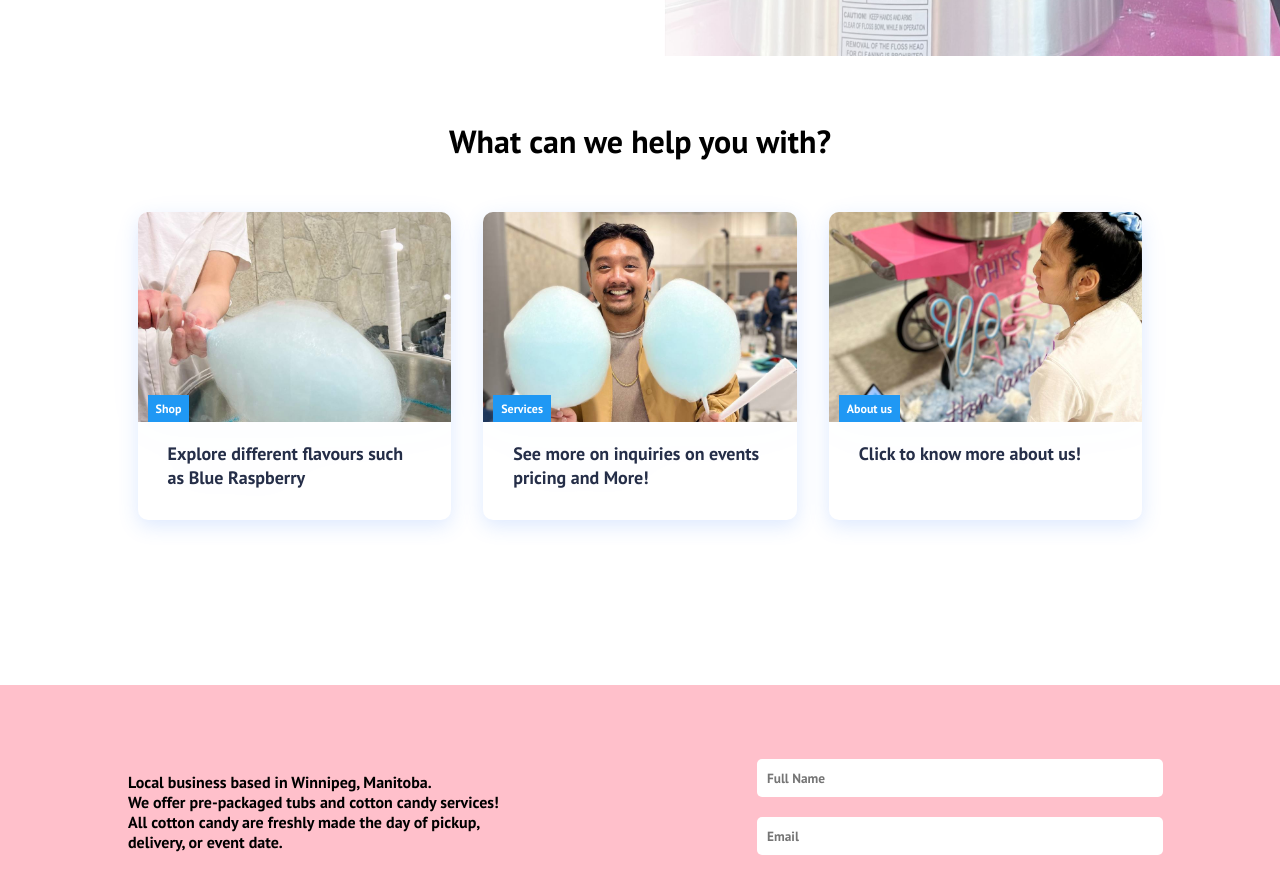
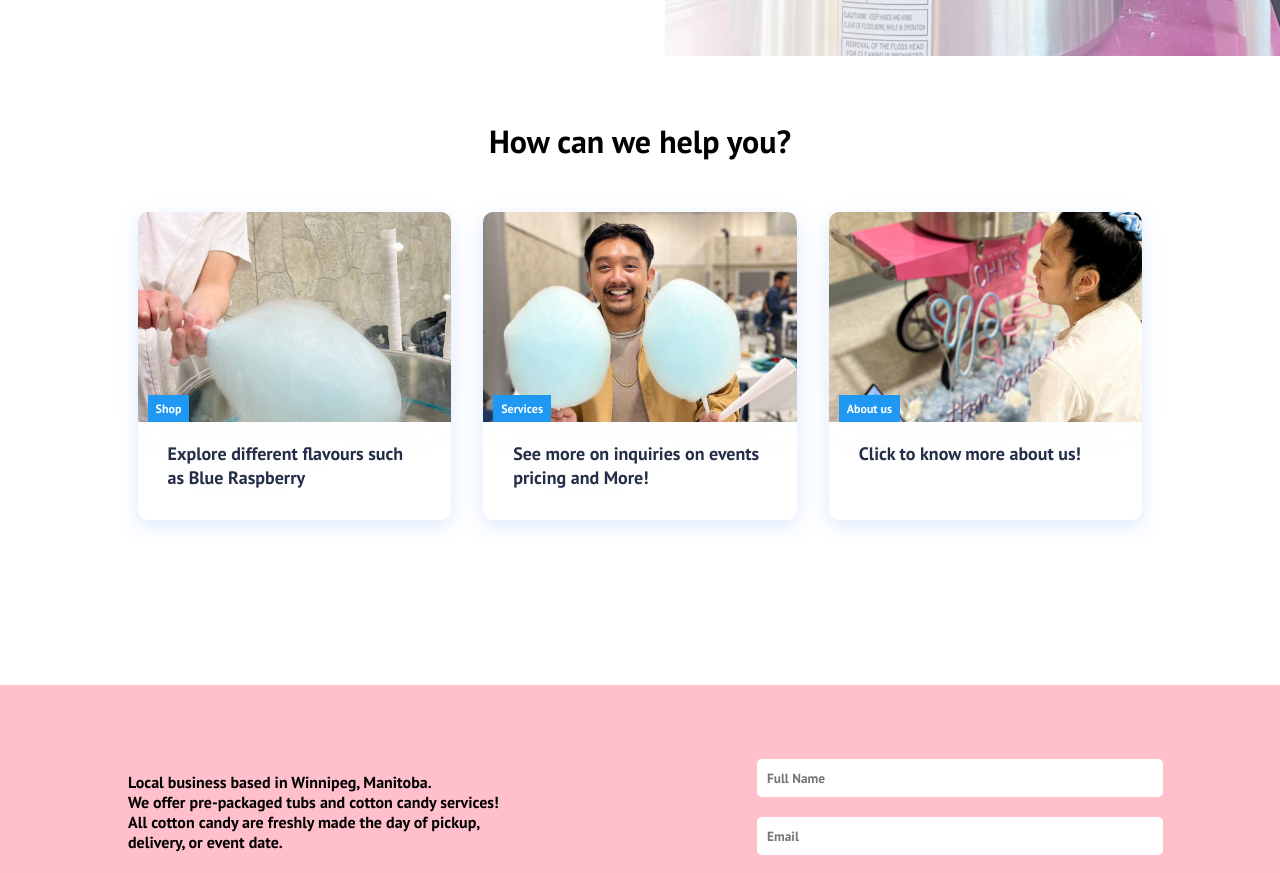
Before and after one commit to MarkMerante/Cotton-Candy-Hour, a React (Create React App) app: page / in a window 1280 px wide. Shown: the part 800-1673 px from the top of the page. Built offline with nearby package versions, Linux system fonts and the light colour scheme; a web font is replaced by a local one.

Commit message:
commit message

```diff
--- a/src/components/Cards.js
+++ b/src/components/Cards.js
@@ -5,7 +5,7 @@ import CardItem from './CardItem'
 function Cards() {
     return (
         <div className='cards'>
-            <h1>What can we help you with?</h1>
+            <h1>How can we help you?</h1>
             <div className="cards__container">
                 <div className="cards__wrapper">
                     <ul className="cards__items">
--- a/src/components/ServicesHero.js
+++ b/src/components/ServicesHero.js
@@ -8,7 +8,7 @@ const ServicesHero = () => {
         <div className='services-hero-container'>
             <div className='services-intro'>
                 <h1>SERVICES</h1>
-                <p>We often get the question, "What's your business about?". We offer a variety of services and personalize them ino what we think would be best for each of our customers!</p>
+                <p>We often get the question, "What's your business about?". We offer a variety of services and personalize them into what we think would be best for each of our customers!</p>
                 <br />
                 <br />
                 <p>Our main inquiries fall into the following categories:</p>
```
